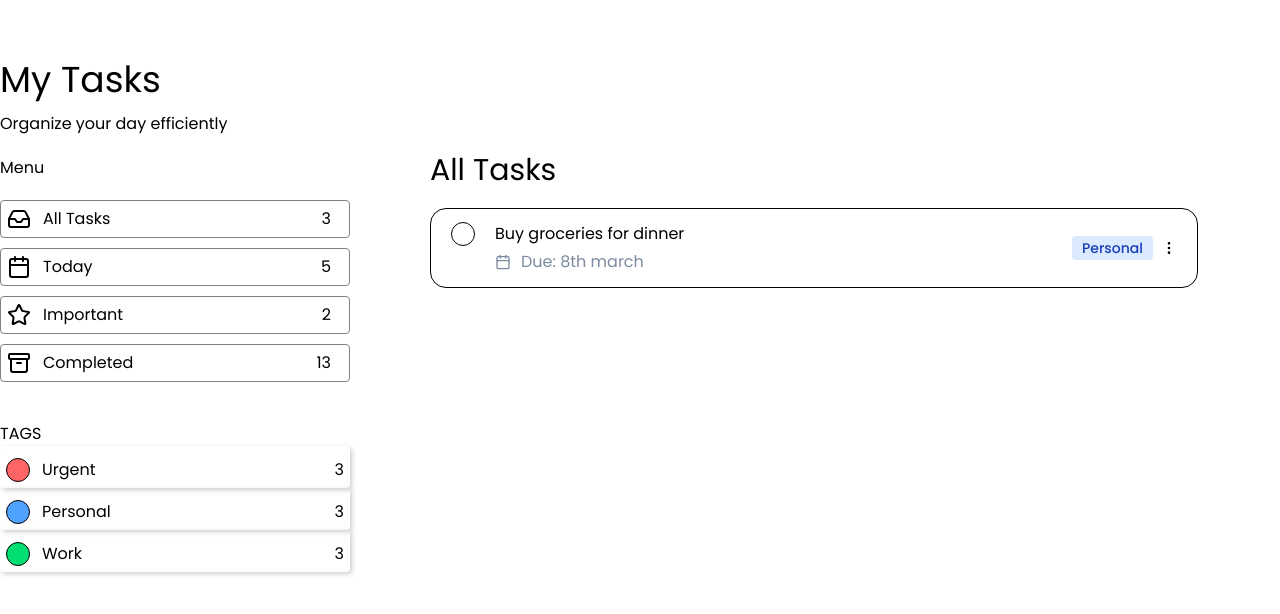
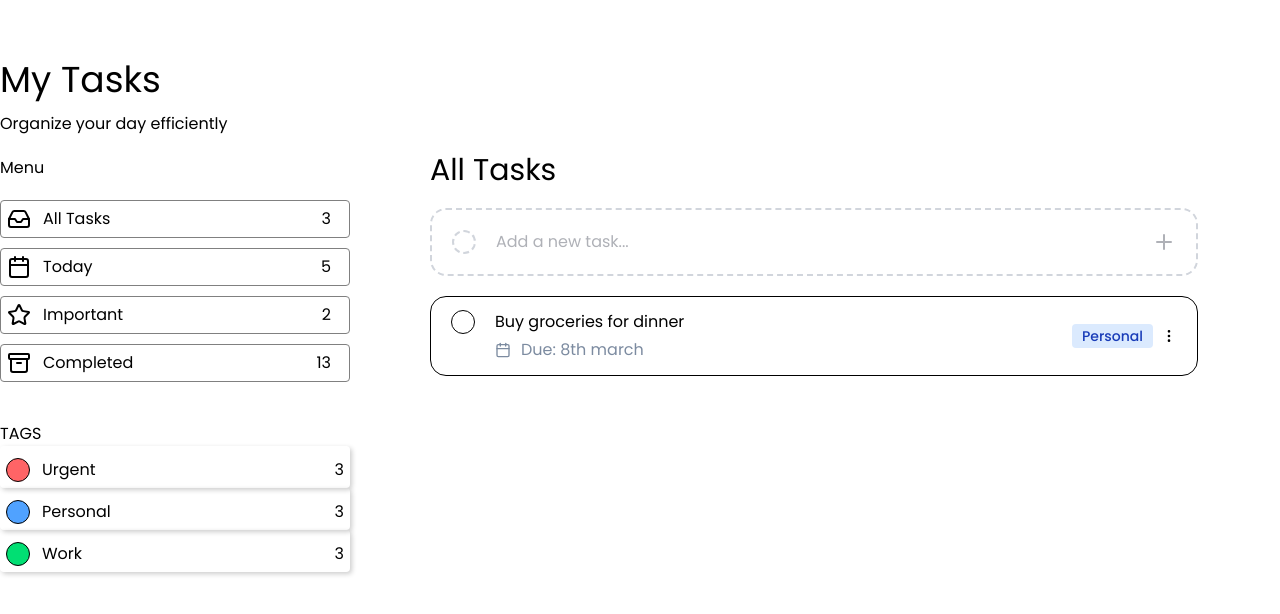
Before and after one commit to DevMo21x/Simple-ToDo-App, a React (Vite) app in the folder frontend/: page /to-do-app in a window 1280 px wide. Shown: the top 614 px of the page. Built offline with nearby package versions, Linux system fonts and the light colour scheme.

Commit message:
feat: implement CreateNewTask component with styling and integrate into TasksContentLayout

```diff
--- a/frontend/src/pages/app/task/CreateNewTask.tsx
+++ b/frontend/src/pages/app/task/CreateNewTask.tsx
@@ -1,9 +1,17 @@
+import { Plus } from "lucide-react";
 const CreateNewTask = () => {
   return (
-    <div>
+    <div className="flex justify-between create-task-container p-5 border-dashed border-2 border-gray-300 rounded-2xl cursor-pointer hover:border-gray-400 transition-colors duration-300 ease-in-out">
+      <div className="flex gap-5">
+        <div className="radio-btn-container border-dashed border-2 border-gray-300 w-6 rounded-4xl h-6"></div>
+        <p className="text-[#AFB1B7]">Add a new task...</p>
+      </div>
 
+      <div>
+        <Plus color="#AFB1B7" />
+      </div>
     </div>
-  )
-}
+  );
+};
 
-export default CreateNewTask
+export default CreateNewTask;
--- a/frontend/src/pages/app/task/TasksContentLayout.tsx
+++ b/frontend/src/pages/app/task/TasksContentLayout.tsx
@@ -1,10 +1,13 @@
 import TasksHeading from "./TasksHeading";
 import TaskContainer from "./TaskContainer";
-
+import CreateNewTask from "./CreateNewTask";
 const TasksMainLayout = () => {
   return (
     <>
       <TasksHeading />
+      <div className="mt-5">
+      <CreateNewTask />
+      </div>
       <div className="mt-5">
         <TaskContainer />
       </div>
```
